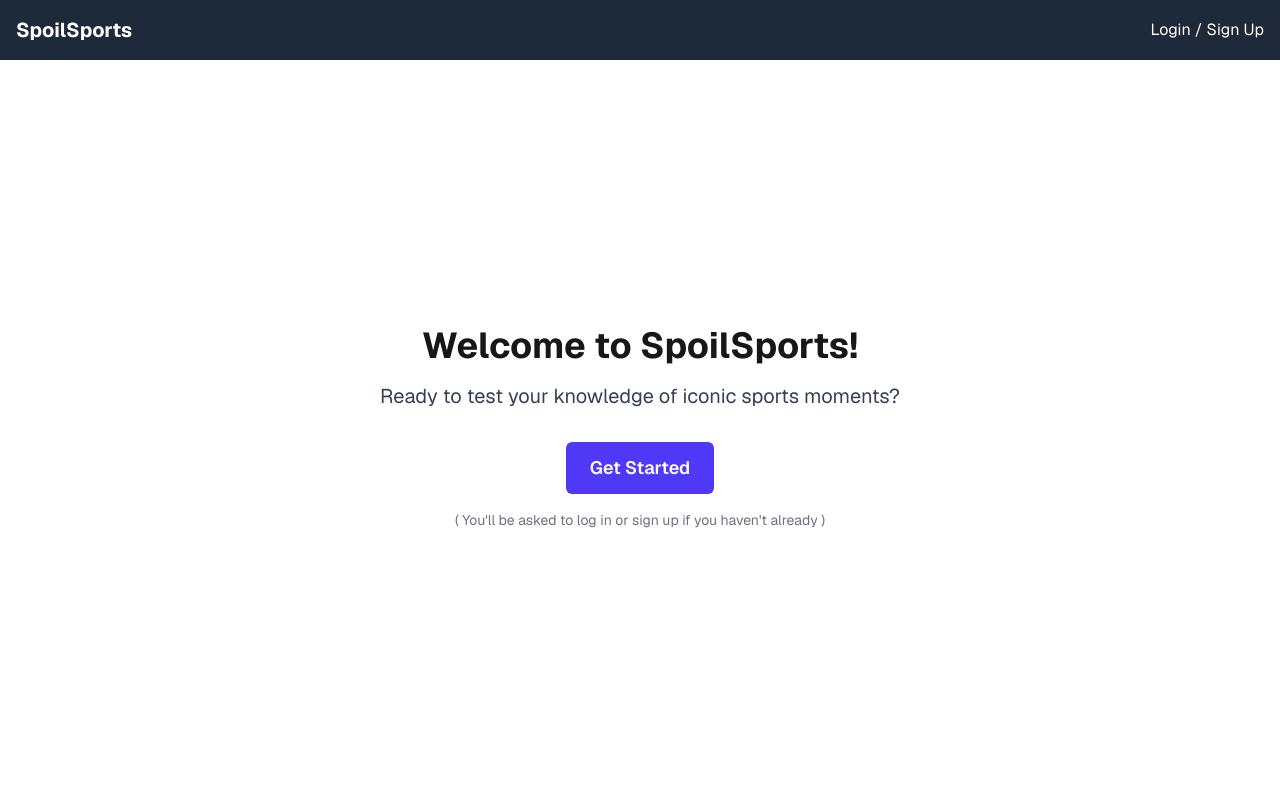
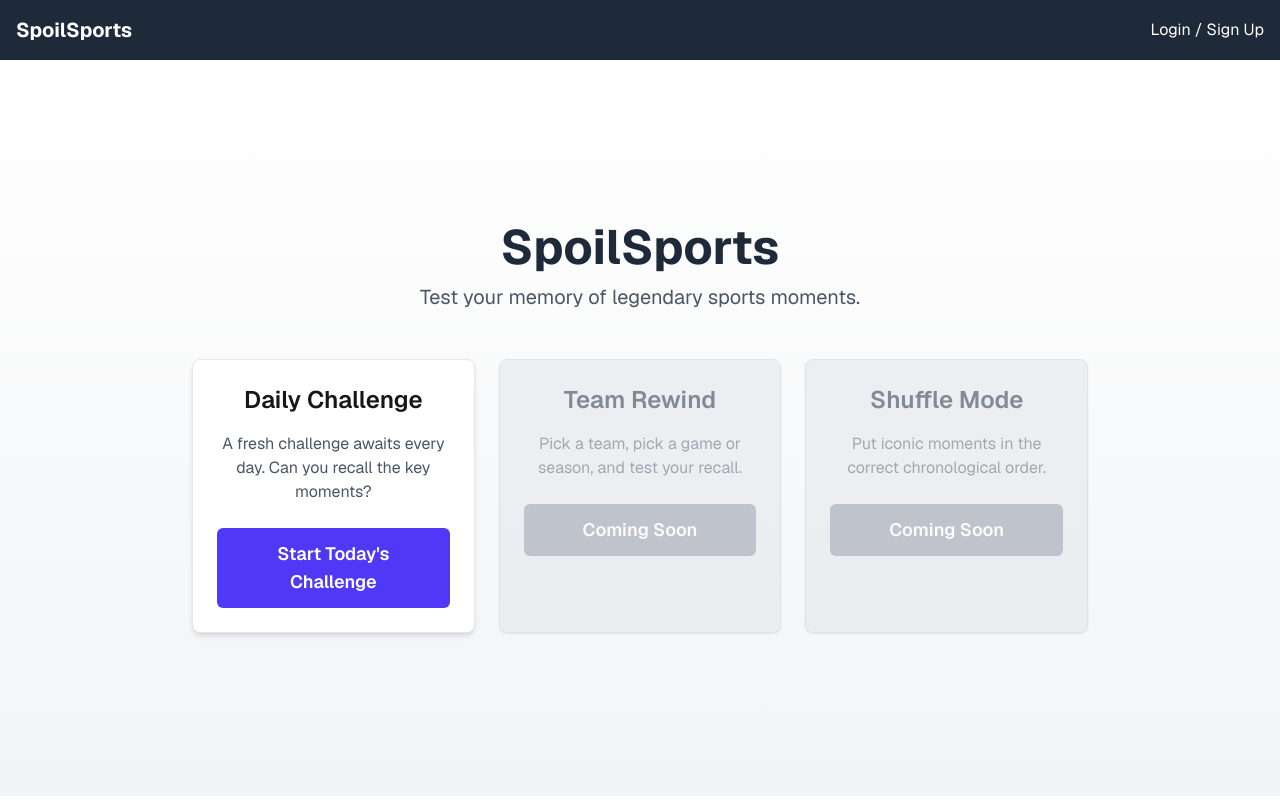
Before and after one commit to dock108/fan-frenzy, a Next.js app: page / in a window 1280 px wide. Built offline with nearby package versions, Linux system fonts and the light colour scheme; no server answers.

Commit message:
feat: Build homepage with auth-aware Daily Challenge CTA

```diff
--- /dev/null
+++ b/src/app/daily/page.tsx
@@ -0,0 +1,36 @@
+'use client'
+
+import { useAuth } from '@/context/AuthContext'
+// import Link from 'next/link' // No longer needed here for login prompt
+
+export default function DailyChallengePage() {
+  // We might still use user/loading later for score saving, but don't block render
+  const { user, loading } = useAuth()
+
+  // Removed auth/loading checks that blocked rendering or showed login prompt
+  // if (loading) { ... }
+  // if (!user) { ... }
+
+  return (
+    <div className="container mx-auto p-4">
+      <h1 className="text-3xl font-bold mb-6 text-center">Daily Challenge</h1>
+      <div className="bg-white p-8 rounded-lg shadow-md border border-gray-200 max-w-2xl mx-auto text-center">
+        <h2 className="text-xl font-semibold mb-4">Today's Challenge: [Game/Event Name Placeholder]</h2>
+        <p className="text-gray-700 mb-6">
+          Gameplay for the Daily Challenge will go here. This will involve fetching the day's game data,
+          displaying questions, handling user input, and scoring.
+        </p>
+        {/* Optionally show user status if logged in */}
+        {loading ? (
+          <p className="text-gray-500 text-sm">Loading user status...</p>
+        ) : user ? (
+          <p className="text-green-600 text-sm">Logged in as {user.email} (Scores will be saved)</p>
+        ) : (
+          <p className="text-gray-500 text-sm">Log in to save your score!</p>
+        )}
+        <p className="text-gray-500 mt-4">(Placeholder Page)</p>
+        {/* Add placeholder for game components later */}
+      </div>
+    </div>
+  )
+}
--- a/src/app/page.tsx
+++ b/src/app/page.tsx
@@ -1,18 +1,62 @@
+'use client'
+
 import Link from 'next/link'
+import { useAuth } from '@/context/AuthContext'
 
 export default function Home() {
+  const { user, loading } = useAuth()
+
+  const dailyChallengeLink = '/daily'
+
   return (
-    <div className="flex flex-col items-center justify-center min-h-[calc(100vh-64px)] text-center p-6">
-      <h1 className="text-4xl font-bold mb-4">Welcome to SpoilSports!</h1>
-      <p className="text-xl text-gray-700 mb-8">
-        Ready to test your knowledge of iconic sports moments?
-      </p>
-      <Link href="/dashboard" className="bg-indigo-600 text-white px-6 py-3 rounded-md text-lg font-semibold hover:bg-indigo-700 transition duration-300">
-          Get Started
-      </Link>
-      <p className="mt-4 text-sm text-gray-500">(
-        You'll be asked to log in or sign up if you haven't already
-      )</p>
+    <div className="flex flex-col items-center justify-center min-h-[calc(100vh-64px)] p-6 bg-gradient-to-b from-white to-gray-100">
+      <header className="text-center mb-12">
+        <h1 className="text-4xl md:text-5xl font-bold mb-3 text-gray-800">SpoilSports</h1>
+        <p className="text-lg md:text-xl text-gray-600">
+          Test your memory of legendary sports moments.
+        </p>
+      </header>
+
+      <div className="grid grid-cols-1 md:grid-cols-3 gap-6 w-full max-w-4xl">
+        {/* Daily Challenge Card */}
+        <div className="bg-white p-6 rounded-lg shadow-md border border-gray-200 flex flex-col items-center text-center">
+          <h2 className="text-2xl font-semibold mb-4">Daily Challenge</h2>
+          <p className="text-gray-600 mb-6">A fresh challenge awaits every day. Can you recall the key moments?</p>
+          <Link
+            href={dailyChallengeLink}
+            className={`w-full px-6 py-3 rounded-md text-lg font-semibold text-white transition duration-300 text-center ${loading ? 'bg-gray-400 cursor-not-allowed' : 'bg-indigo-600 hover:bg-indigo-700'}`}
+            aria-disabled={loading}
+            onClick={(e) => { if (loading) e.preventDefault() }}
+          >
+            {loading ? 'Loading...' : 'Start Today\'s Challenge'}
+          </Link>
+        </div>
+
+        {/* Placeholder: Team Rewind */}
+        <div className="bg-gray-200 p-6 rounded-lg shadow-sm border border-gray-300 flex flex-col items-center text-center opacity-60">
+          <h2 className="text-2xl font-semibold mb-4 text-gray-700">Team Rewind</h2>
+          <p className="text-gray-500 mb-6">Pick a team, pick a game or season, and test your recall.</p>
+          <button
+            disabled
+            className="w-full px-6 py-3 rounded-md text-lg font-semibold text-white bg-gray-400 cursor-not-allowed"
+          >
+            Coming Soon
+          </button>
+        </div>
+
+        {/* Placeholder: Shuffle Mode */}
+        <div className="bg-gray-200 p-6 rounded-lg shadow-sm border border-gray-300 flex flex-col items-center text-center opacity-60">
+          <h2 className="text-2xl font-semibold mb-4 text-gray-700">Shuffle Mode</h2>
+          <p className="text-gray-500 mb-6">Put iconic moments in the correct chronological order.</p>
+          <button
+            disabled
+            className="w-full px-6 py-3 rounded-md text-lg font-semibold text-white bg-gray-400 cursor-not-allowed"
+          >
+            Coming Soon
+          </button>
+        </div>
+      </div>
+
     </div>
   );
 }
```
Also changed, not shown: 2 other files (tests, documents, lock files or other folders).
